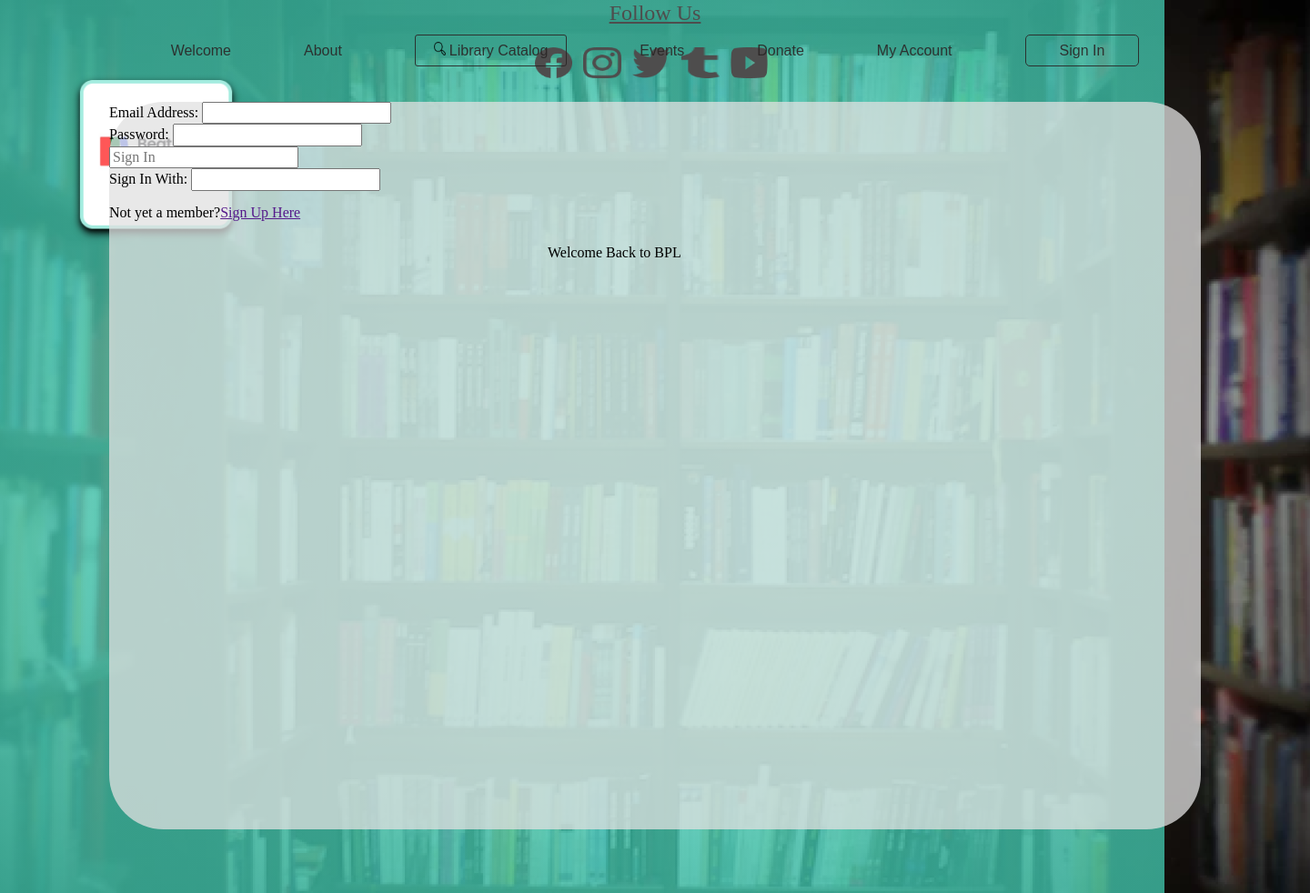
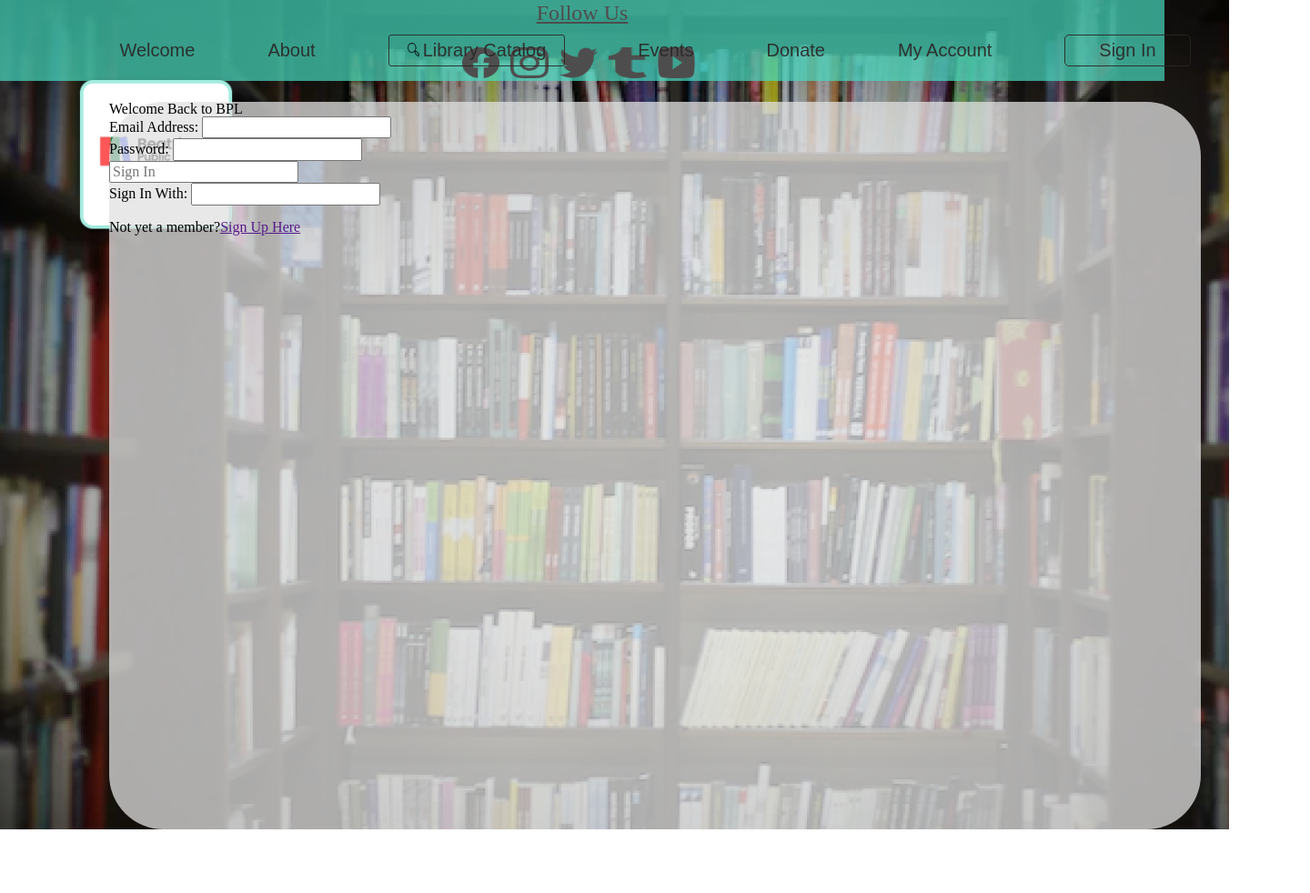
Before and after one commit to mrsturner/RA_Wk5, a website: page BPLsignin/signin.html in a window 1280 px wide. Shown: the top 982 px of the page at 91% size, 1440 px wide, since content can reach past the window. After the commit the page ends 912 px from the top, so only its background shows below. Drawn offline with Linux system fonts and the light colour scheme.

Commit message:
form align

```diff
--- a/BPLsignin/signin.css
+++ b/BPLsignin/signin.css
@@ -12,8 +12,13 @@
         url(/images/Homepage\ Background.png);
         background-attachment: fixed;
         background-repeat: no-repeat;
-        width: 1440px;
-        height: 1024px;
+       font-size: 1.6rem;
+       margin: 0;
+    }
+
+    .container{
+        margin: 0 auto;
+        width: 100%;
     }
 
     .nav-links{
@@ -33,7 +38,7 @@
     }
 
     .nav-links a{
-        font-size: 16px;
+        font-size: 1.25em;
         line-height: 19px;
         font-family: Arial, Helvetica, sans-serif;
         color: #2a2626;
@@ -59,6 +64,30 @@
         padding: 7px 37px;
     }
 
+
+
+    .signin img{
+        position: absolute;
+        width: 175px;
+        height: 175px;
+        left: 84px;
+        top:84px;
+        padding-top: 4px;
+        margin-bottom:2621px;
+        border-radius: 15px;
+        filter: drop-shadow(0px 4px 4px rgba(0,0,0,0.25));
+        }
+
+
+    h1{
+    width: 50%;
+    font-size: 2rem;
+    font-weight: 400;
+    font-family: Arial, RoundedMT, Bold;
+    font-style: normal;
+    line-height: 24px;
+}
+
 .signin_home_box{
     position: absolute;
     width: 1200px;
@@ -69,45 +98,22 @@
     border-radius: 60px;
     }
 
-    .signin img{
-        position: absolute;
-        width: 175px;
-        height: 175px;
-        left: 84px;
-        top:84px;
-        padding-top: 4px;
-        margin-bottom:2621px;
-        border-radius: 15px;
-        filter: drop-shadow(0px 4px 4px rgba(0,0,0,1));
-        }
+/* .signin_form{
+    width: 50%;
+    margin: 0 auto;
+} */
+/*
+form {
+    width: 100%;
+    margin: 50% 120px 50% 120px;
+    padding-bottom: 2em;
+} */
 
-
-        h1{
-            position: absolute;
-            width: 476px;
-            height: 24px;
-            left: 482px;
-            top: 158px;
-            font-size: 36px;
-            font-weight: 400;
-            font-family: Arial, Rounded MT, Bold;
-            font-style: normal;
-            line-height: 24px;
-            }
-
-      form {
-        width: 60vw;
-        max-width: 500px;
-        min-width: 300px;
-        margin: 0 auto;
-        padding-bottom: 2em;
-      }
-
-      fieldset {
+/* fieldset {
     border: none;
     padding: 2rem 0;
     border-bottom: 3px solid #3b3b4f;
-      }
+} */
 
 fieldset:last-of-type {
     border-bottom: none;
@@ -116,28 +122,21 @@
 label {
         display: block;
         margin: 0.5rem 0;
+        font-size: 2rem;
+        padding-bottom: 1.25rem;
 }
-
-
-
-
-
-
-
-
 
 footer{
 display: block;
 text-align: center;
-        margin-left: auto;
-        margin-right: auto;
+bottom: 0;
 }
 
 footer a{
 width: 113px;
 height: 28px;
 font-family: 'Arial Rounded MT Bold';
-     font-size: 24px;
+font-size: 1.5000em;
 line-height: 28px;
 color: #4e4d4d;
 }
--- a/BPLsignin/signin.html
+++ b/BPLsignin/signin.html
@@ -24,11 +24,13 @@
 		</nav>
 		</div>
 		<!-- Sign In Form -->
-		<div class="signin">
-		<section class="">
-			<img src="/images/BPL_logo.png" alt="Beatrice Public Library Logo">
+
+		<section class="signin">
+			<div class="signin">
+			<img src="/images/BPL_logo.png" alt="Beatrice Public Library Logo" />
 			<div class="signin_home_box">
 				<h1>Welcome Back to BPL</h1>
+				<div class="signin_form">
 				<form method="post" action="">
 					<fieldset>
 						<label for="email">Email Address: <input id="email" name="email" type="email" required /></label>
@@ -37,8 +39,13 @@
 					  <label for="authorizations">Sign In With: <input id="authorizations" name="authorizations"  required /></label>
 					</fieldset>
 				</form>
-			<br/>
-			<span>Not yet a member?<a href="">Sign Up Here</a></span>
+				<br/>
+				<span>Not yet a member?<a href="">Sign Up Here</a></span>
+			</div>
+
+
+			</div>
+
 			</div>
 		</section>
 	</div>
```
Also changed, not shown: BPLabout/about.html (+1 -2 lines). Lines whose indentation alone changed are shown as unchanged.
